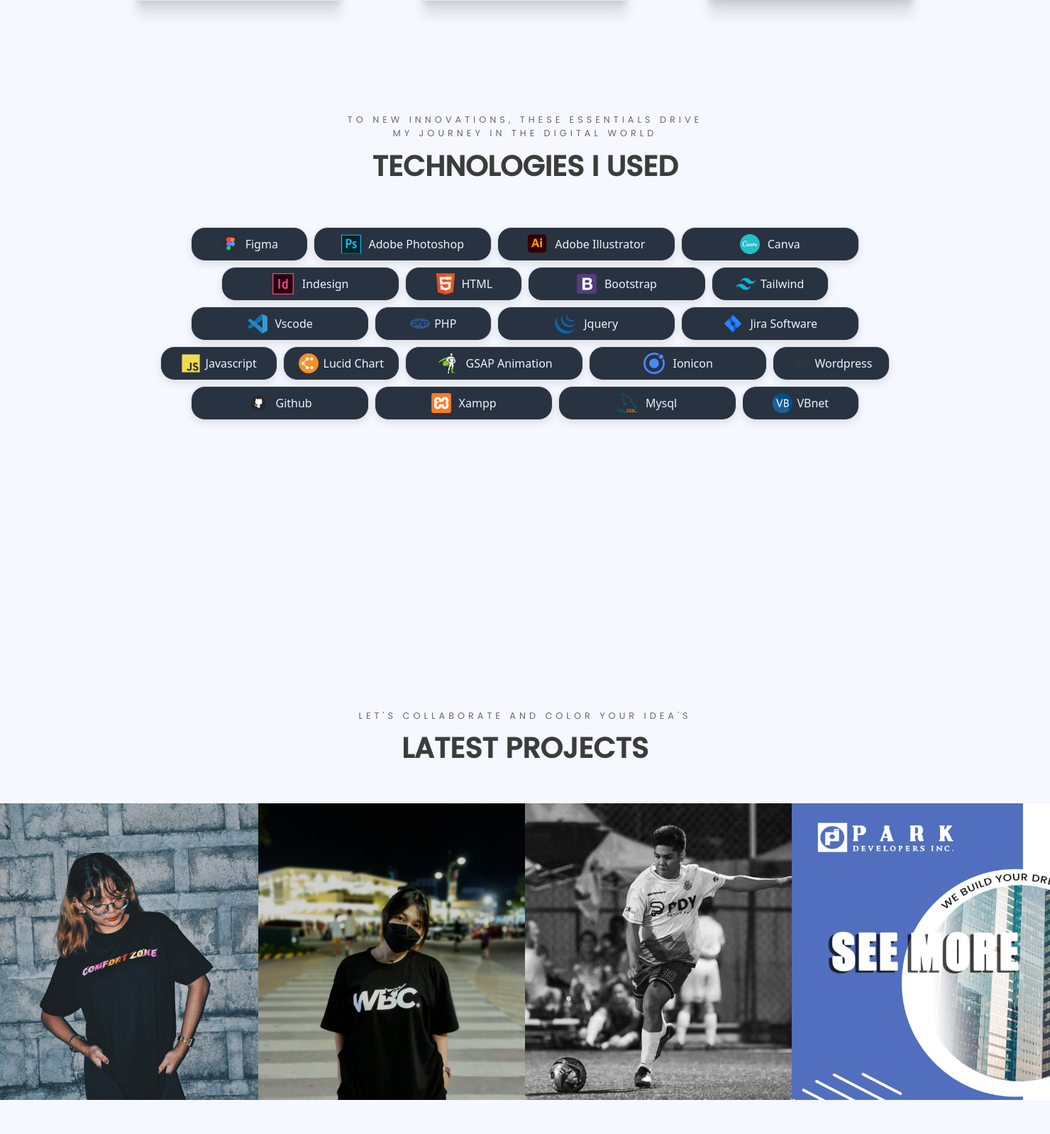
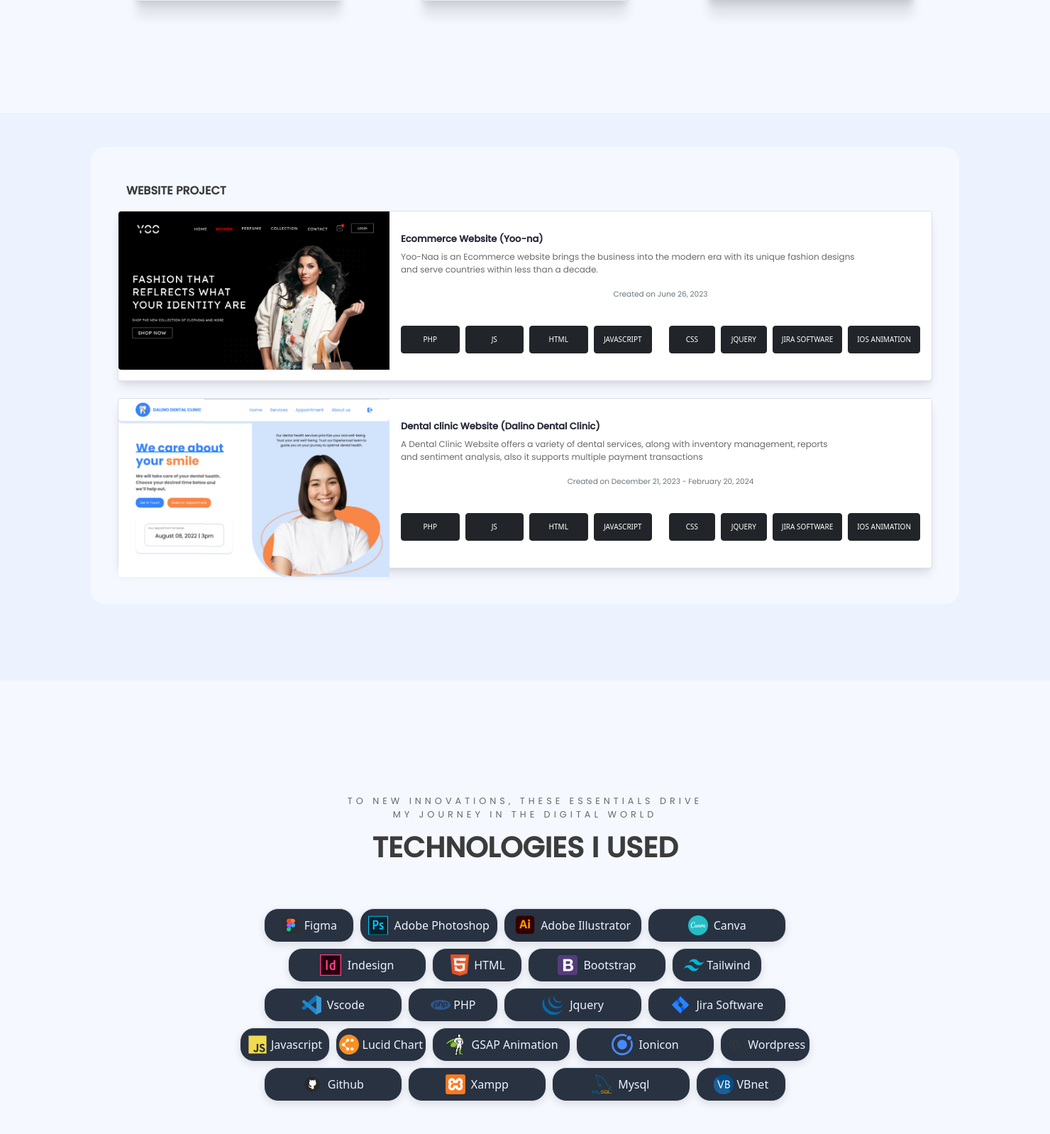
Before and after one commit to JustAADD/Adrian.io, a PHP site: page /main.php in a window 1480 px wide; the page is wider, and only the part inside the window is pictured. Shown: the part 1158-2756 px from the top of that part at 71% size. Run offline with PHP 8.4, Linux system fonts and the light colour scheme; some libraries are stand-ins or nearby versions.

Commit message:
ganon talaga

```diff
--- a/assets/css/cnt.css
+++ b/assets/cnt.css
@@ -239,12 +239,13 @@ body {
 #tools {
     max-width: 100%;
     margin: 0;
-    padding: 0;
+    padding: 10rem;
+
 }
 
 .technologies {
     max-width: 100%;
-    height: 100vh;
+    height: 60vh;
     justify-content: center;
     align-items: center;
 
@@ -304,3 +305,82 @@ body {
     font-size: 12px;
     font-weight: bold;
 }
+
+/* website project style */
+#wp-container {
+    max-width: 100%;
+    height: 100vh;
+    background-color: #ecf3fe;
+    color: var(--dark-color-alt);
+    padding-left: 8rem;
+    padding-right: 8rem;
+    padding-top: 3rem;
+    justify-content: center;
+    align-items: center;
+}
+
+.wp-row {
+    padding: 50px;
+    height: auto;
+    width: 100%;
+    background-color: var(--white-color);
+    border-radius: 20px;
+
+}
+
+.wp-text {
+    font-family: var(--body-font);
+    font-size: 1rem;
+    font-weight: bolder;
+    color: #3c3c3c;
+    font-family: var(--body-font);
+
+}
+
+#wp-btn {
+    width: 100%;
+}
+
+#wp-btn {
+    margin: 0;
+    padding: 0 auto;
+}
+
+#wp-btn button {
+    font-size: 10px;
+    height: 100%;
+    width: 30%;
+}
+
+#wp-cardbody {
+    background-color: #ffffff;
+
+}
+
+.wp-tools .btn {
+    margin-bottom: 10px;
+
+}
+
+/* Button UP */
+#myBtn {
+
+    display: none;
+    position: fixed;
+    bottom: 20px;
+    right: 30px;
+    z-index: 99;
+    border: none;
+    outline: none;
+    background-color: #000;
+    color: white;
+    cursor: pointer;
+    padding: 15px;
+    border-radius: 10px;
+    font-size: 18px;
+}
+
+#myBtn:hover {
+    background-color: #232323;
+    /* Add a dark-grey background on hover */
+}
--- a/content.php
+++ b/content.php
@@ -6,37 +6,20 @@
     <meta name="viewport" content="width=device-width, initial-scale=1.0">
     <title>ADRIAN.IO</title>
 
-    <link rel="stylesheet" href="./assets/css/cnt.css">
+    <link rel="stylesheet" href="./assets/cnt.css">
 
     <!--Bootstrap-->
     <link href="https://cdn.jsdelivr.net/npm/bootstrap@5.0.2/dist/css/bootstrap.min.css" rel="stylesheet" integrity="sha384-EVSTQN3/azprG1Anm3QDgpJLIm9Nao0Yz1ztcQTwFspd3yD65VohhpuuCOmLASjC" crossorigin="anonymous">
 
     <style>
-        #myBtn {
-            background-color: #313131;
-            display: none;
-            position: fixed;
-            bottom: 20px;
-            right: 30px;
-            border: none;
-            outline: none;
-            color: white;
-            cursor: pointer;
-            padding: 12px;
-            border-radius: 10px;
-            font-size: 15px;
 
-        }
-
-        #myBtn:hover {
-            background-color: #232323;
-            /* Add a dark-grey background on hover */
-        }
     </style>
 
 </head>
 
 <body>
+
+
     <button onclick="topFunction()" id="myBtn" title="Go to top">^</button>
 
     <div class="container-fluid p-0">
@@ -120,9 +103,91 @@
         </div>
     </div>
 
+    <!-- Website Client -->
+
+    <div class="container" id="wp-container">
+        <div class="wp-row">
+            <div class="row">
+                <p class="wp-text">WEBSITE PROJECT</p>
+                <div class="card mb-4" style="width: 100%; margin: 0; padding: 0; box-shadow: rgba(0, 0, 0, 0.1) 0px 10px 15px -3px, rgba(0, 0, 0, 0.05) 0px 4px 6px -2px;">
+                    <div class="row g-0">
+                        <div class="col-md-4">
+                            <img src="./assets/images/yoo-naa-cover.png" class="img-fluid rounded-start" alt="...">
+                        </div>
+                        <div class="col-md-8">
+                            <div class="card-body" id="wp-cardbody">
+                                <h5 class="text-start">Ecommerce Website (Yoo-na)</h5>
+                                <p class="text-start">Yoo-Naa is an Ecommerce website brings the business into the modern era with its unique fashion designs <br>
+                                    and serve countries within less than a decade.
+                                </p>
+                                <p class="card-text"><small class="text-muted">Created on June 26, 2023</small></p>
+                                <div class="wp-tools">
+                                    <div class="row">
+                                        <div class="col" id="wp-btn">
+                                            <button type="button" class="btn btn-dark me-2">PHP</button>
+                                            <button type="button" class="btn btn-dark me-2">JS</button>
+                                            <button type="button" class="btn btn-dark me-2">HTML</button>
+                                            <button type="button" class="btn btn-dark ">JAVASCRIPT</button>
+
+                                        </div>
+                                        <div class="col" id="wp-btn">
+                                            <button type="button" class="btn btn-dark me-2">CSS</button>
+                                            <button type="button" class="btn btn-dark me-2">JQUERY</button>
+                                            <button type="button" class="btn btn-dark me-2">JIRA SOFTWARE</button>
+                                            <button type="button" class="btn btn-dark">IOS ANIMATION</button>
+                                        </div>
+                                    </div>
+                                </div>
+                            </div>
+                        </div>
+                    </div>
+                </div>
+
+                <div class="card" style="width: 100%; margin: 0; padding: 0; box-shadow: rgba(0, 0, 0, 0.1) 0px 10px 15px -3px, rgba(0, 0, 0, 0.05) 0px 4px 6px -2px; ">
+                    <div class="row g-0">
+                        <div class="col-md-4">
+                            <img src="./assets/images/dental-clinic-cover.png" class="img-fluid rounded-start" alt="...">
+                        </div>
+                        <div class="col-md-8">
+                            <div class="card-body" id="wp-cardbody">
+                                <h5 class="text-start">Dental clinic Website (Dalino Dental Clinic)</h5>
+                                <p class="text-start"> A Dental Clinic Website offers a variety of dental services, along with inventory management, reports <br>
+                                    and sentiment analysis, also it supports multiple payment transactions <br>
+
+
+                                </p>
+                                <p class="card-text"><small class="text-muted">Created on December 21, 2023 - February 20, 2024</small></p>
+                                <div class="wp-tools">
+                                    <div class="row">
+                                        <div class="col" id="wp-btn">
+                                            <button type="button" class="btn btn-dark me-2">PHP</button>
+                                            <button type="button" class="btn btn-dark me-2">JS</button>
+                                            <button type="button" class="btn btn-dark me-2">HTML</button>
+                                            <button type="button" class="btn btn-dark ">JAVASCRIPT</button>
+
+                                        </div>
+                                        <div class="col" id="wp-btn">
+                                            <button type="button" class="btn btn-dark me-2">CSS</button>
+                                            <button type="button" class="btn btn-dark me-2">JQUERY</button>
+                                            <button type="button" class="btn btn-dark me-2">JIRA SOFTWARE</button>
+                                            <button type="button" class="btn btn-dark">IOS ANIMATION</button>
+                                        </div>
+                                    </div>
+                                </div>
+                            </div>
+                        </div>
+                    </div>
+                </div>
+
+
+
+            </div>
+        </div>
+    </div>
+
     <!-- Programming Tools -->
 
-    <div class="container-fluid p-0" id="tools">
+    <div class="container-fluid " id="tools">
         <div class="technologies">
             <p class="text-center" id="centerText">TO NEW INNOVATIONS, THESE ESSENTIALS DRIVE <br>
                 MY JOURNEY IN THE DIGITAL WORLD</p>
@@ -267,18 +332,7 @@
         </div>
     </div>
 
-    <!-- Website Client -->
 
-    <div class="container-fluid p-0">
-        <div class="row">
-            <div class="col">
-
-            </div>
-            <div class="col">
-
-            </div>
-        </div>
-    </div>
 
     <!-- Projects -->
 
```
Also changed, not shown: assets/images/dental-clinic-cover.png (added), assets/images/yoo-naa-cover.png (added).
